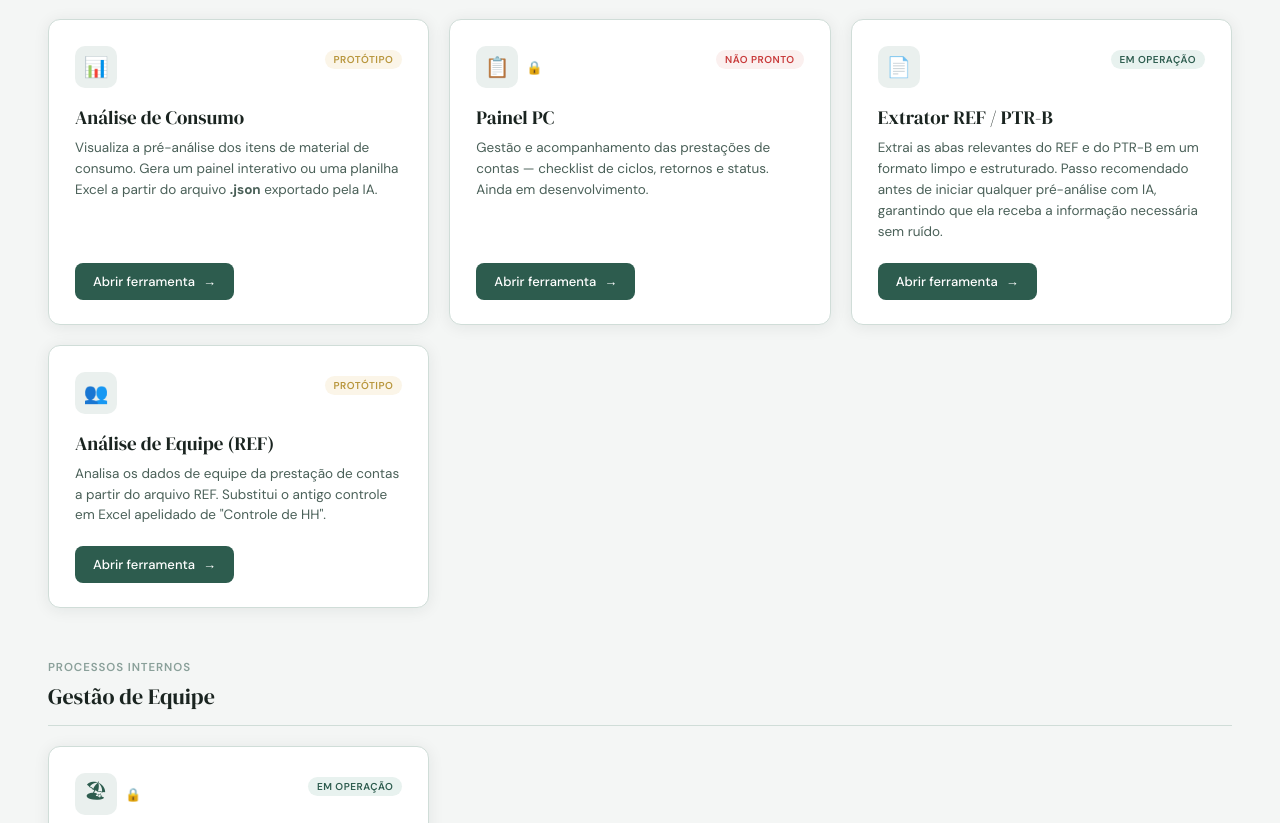
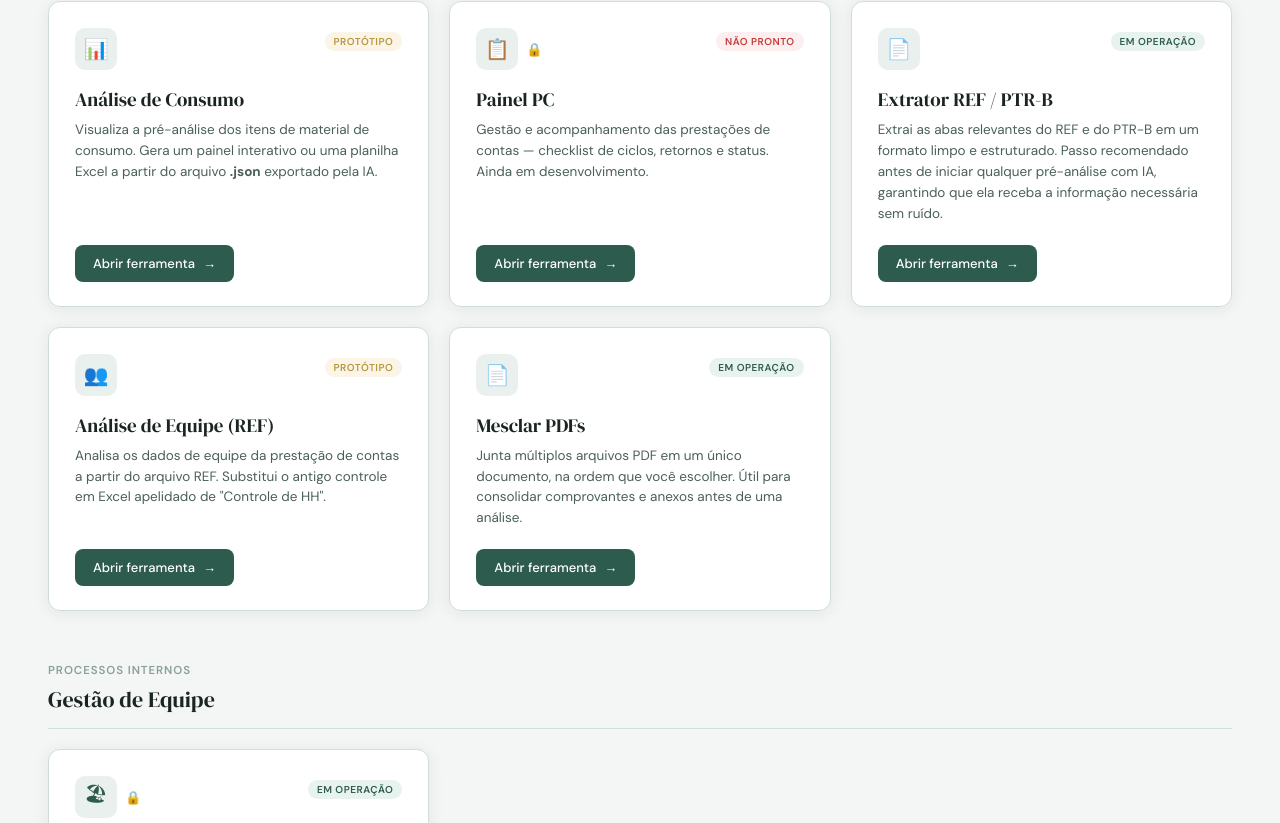
Before and after one commit to inovatus-consultoria/painel_redirecionador, a plain HTML site: page index.html in a window 1280 px wide. Shown: the part 277-1100 px from the top of the page. Drawn offline with Linux system fonts and the light colour scheme.

Commit message:
Update index.html

```diff
--- a/index.html
+++ b/index.html
@@ -1,4 +1,4 @@
-,<!DOCTYPE html>
+<!DOCTYPE html>
 <html lang="pt-BR">
 <head>
 <meta charset="UTF-8">
@@ -154,7 +154,7 @@ h1, h2, h3, .serif { font-family:'DM Serif Display', Georgia, serif; font-weight
         <h3>Painel PC</h3>
         <p>Gestão e acompanhamento das prestações de contas — checklist de ciclos, retornos e status. Ainda em desenvolvimento.</p>
         <div class="card-footer">
-          <a class="btn btn-primary" href="https://inovatus-consultoria.github.io/painel_pc/Painel_PC.html" target="_blank" rel="noopener">Abrir ferramenta <span class="arrow">&#8594;</span></a>
+          <a class="btn btn-primary" href="https://inovatus-consultoria.github.io/painel_pc/Painel_PC_VA.3.html" target="_blank" rel="noopener">Abrir ferramenta <span class="arrow">&#8594;</span></a>
         </div>
       </div>
 
@@ -183,6 +183,20 @@ h1, h2, h3, .serif { font-family:'DM Serif Display', Georgia, serif; font-weight
         <p>Analisa os dados de equipe da prestação de contas a partir do arquivo REF. Substitui o antigo controle em Excel apelidado de "Controle de HH".</p>
         <div class="card-footer">
           <a class="btn btn-primary" href="https://inovatus-consultoria.github.io/analise_REF_equipe/" target="_blank" rel="noopener">Abrir ferramenta <span class="arrow">&#8594;</span></a>
+        </div>
+      </div>
+
+      <div class="card">
+        <div class="card-top">
+          <div class="card-icon-wrap">
+            <div class="card-icon">&#128196;</div>
+          </div>
+          <span class="badge badge-green">Em operação</span>
+        </div>
+        <h3>Mesclar PDFs</h3>
+        <p>Junta múltiplos arquivos PDF em um único documento, na ordem que você escolher. Útil para consolidar comprovantes e anexos antes de uma análise.</p>
+        <div class="card-footer">
+          <a class="btn btn-primary" href="https://inovatus-consultoria.github.io/mesclar_pdfs/mesclar-pdfs.html" target="_blank" rel="noopener">Abrir ferramenta <span class="arrow">&#8594;</span></a>
         </div>
       </div>
 
```
